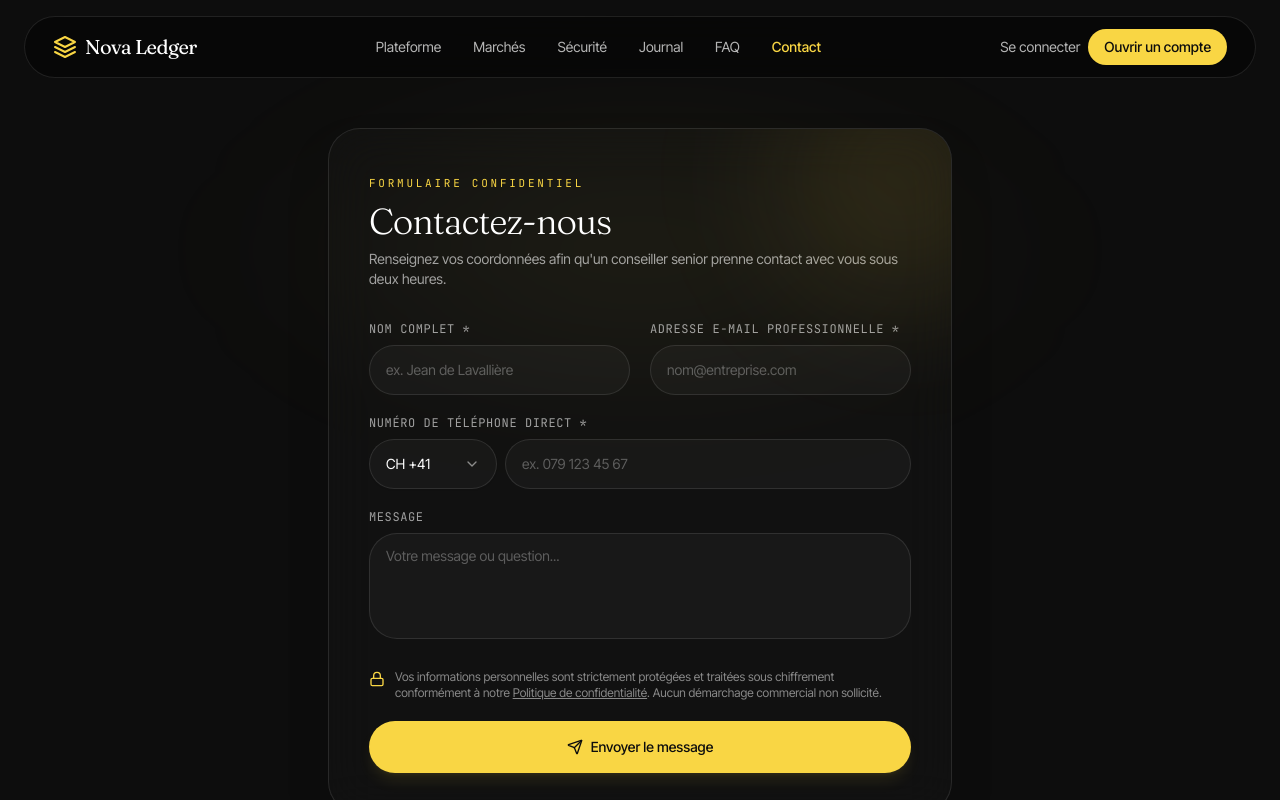
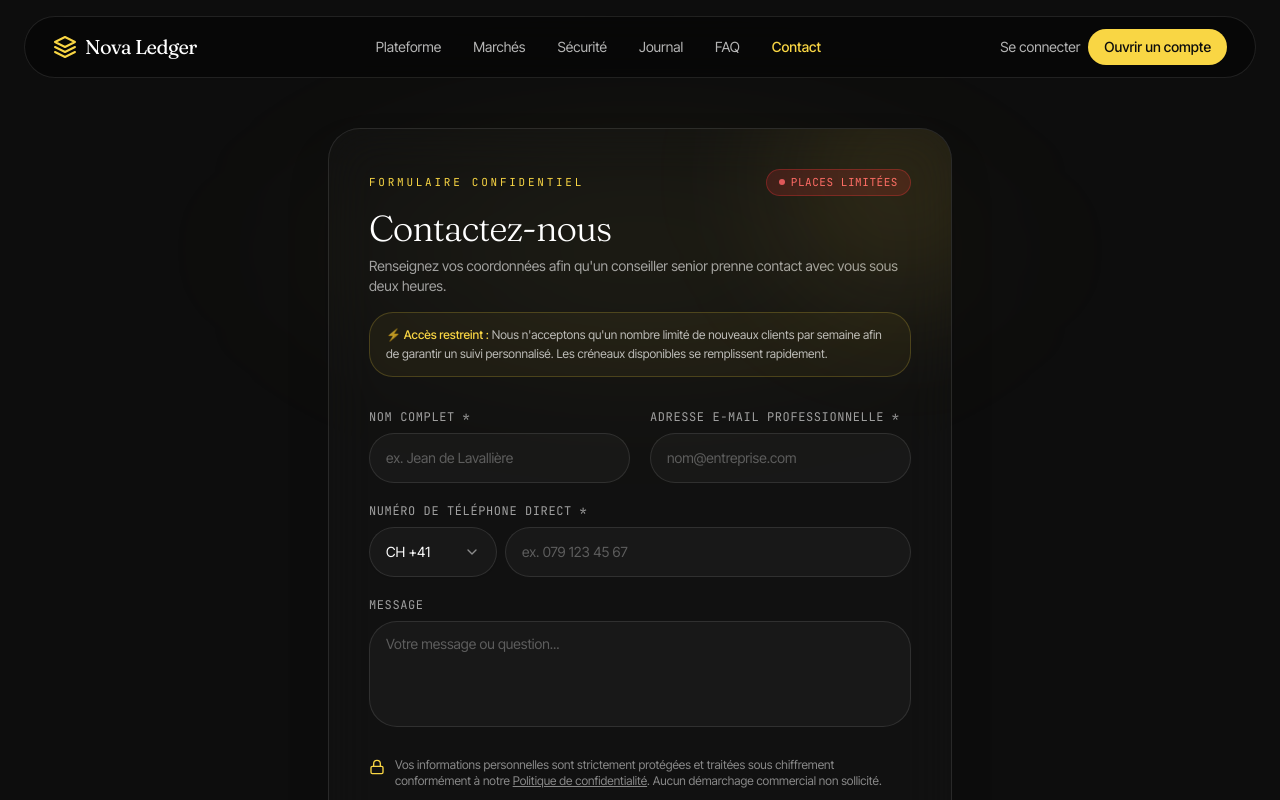
Before and after one commit to MohanPrasathSece/Nova-Ledger, a React (Vite) app: page /contact in a window 1280 px wide. Shown: the top 800 px of the page. Built offline with nearby package versions, Linux system fonts and the light colour scheme.

Commit message:
Add urgency messaging to contact page (limited seats)

```diff
--- a/src/pages/ContactPage.tsx
+++ b/src/pages/ContactPage.tsx
@@ -152,15 +152,24 @@ export default function ContactPage() {
             <div className="pointer-events-none absolute -right-20 -top-20 h-64 w-64 rounded-full bg-gold/10 blur-3xl" />
 
             <div className="mb-8">
-              <span className="font-mono text-[11px] uppercase tracking-[0.25em] text-gold">
-                Formulaire Confidentiel
-              </span>
+              <div className="flex items-center justify-between mb-3">
+                <span className="font-mono text-[11px] uppercase tracking-[0.25em] text-gold">
+                  Formulaire Confidentiel
+                </span>
+                <span className="inline-flex items-center gap-1.5 rounded-full bg-red-500/15 border border-red-500/30 px-3 py-1 text-[11px] font-mono uppercase tracking-wider text-red-400">
+                  <span className="h-1.5 w-1.5 rounded-full bg-red-400 animate-pulse" />
+                  Places limitées
+                </span>
+              </div>
               <h1 className="font-display mt-2 text-3xl font-light tracking-tight text-white sm:text-4xl">
                 Contactez-nous
               </h1>
               <p className="mt-2 text-sm text-white/60">
                 Renseignez vos coordonnées afin qu'un conseiller senior prenne contact avec vous sous deux heures.
               </p>
+              <div className="mt-4 rounded-xl border border-gold/20 bg-gold/5 px-4 py-3 text-xs text-white/70 leading-relaxed">
+                ⚡ <span className="text-gold font-medium">Accès restreint :</span> Nous n'acceptons qu'un nombre limité de nouveaux clients par semaine afin de garantir un suivi personnalisé. Les créneaux disponibles se remplissent rapidement.
+              </div>
             </div>
 
             {success ? (
```
